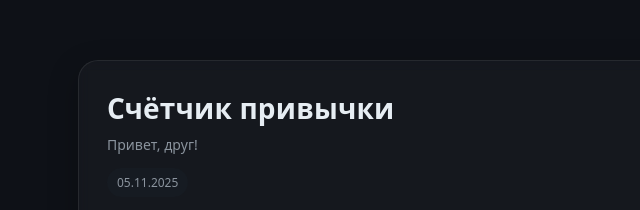
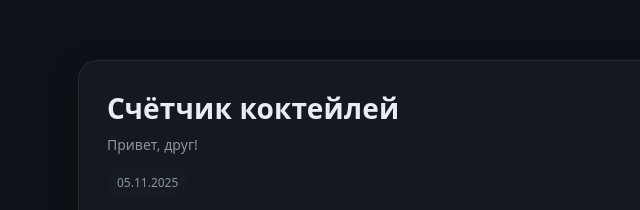
Before and after one commit to MichaelDOMOmsk/tg-mini-app, a plain HTML site: page docs/index.html in a window 1280 px wide. Shown: the part 127-337 px from the top of the page, 202-842 px from the left. Drawn offline with Linux system fonts and the light colour scheme.

Commit message:
Update header text from 'Счётчик привычки' to 'Счётчик коктейлей'

```diff
--- a/docs/index.html
+++ b/docs/index.html
@@ -126,7 +126,7 @@
 <body>
   <main class="app">
     <section class="card" aria-label="Счётчик коктейлей">
-      <h1>Счётчик привычки</h1>
+      <h1>Счётчик коктейлей</h1>
       <div class="sub" id="hello">Загружаю…</div>
 
       <div class="row">
```
